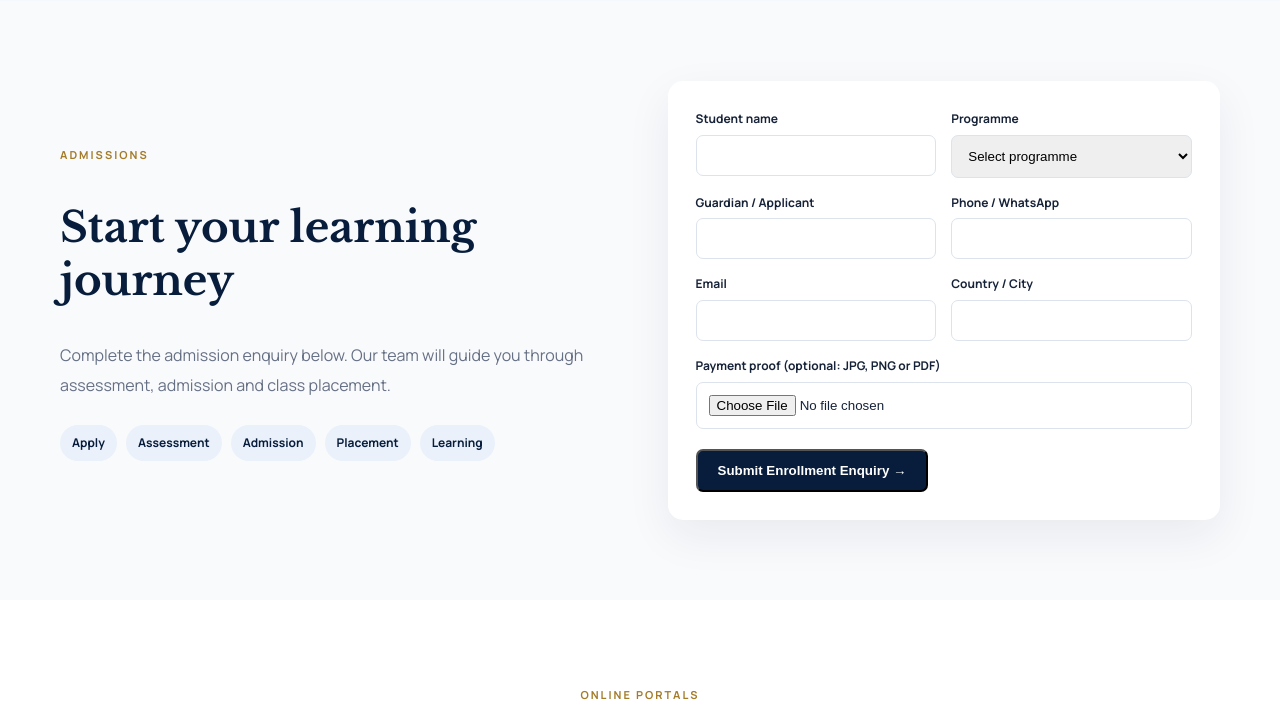
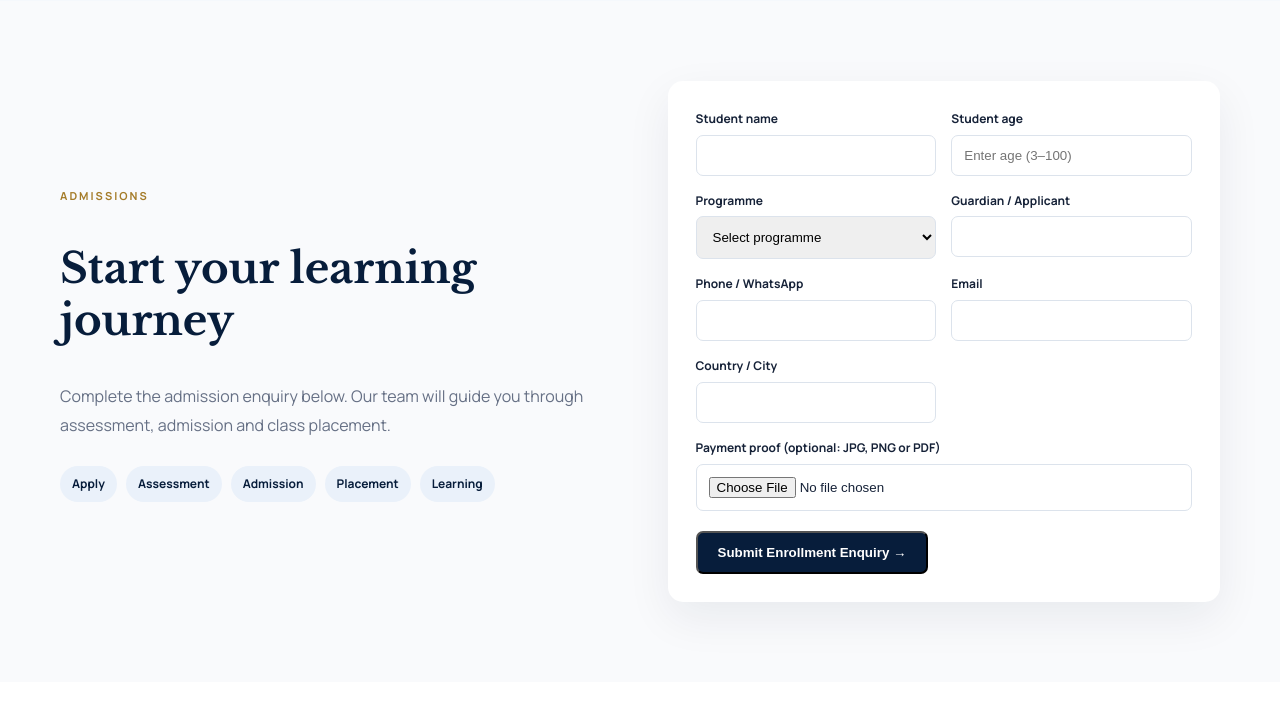
Before and after one commit to fadilu439/areej-virtual-islamic-academy, a Flask app: page / in a window 1280 px wide. Shown: the part 4041-4763 px from the top of the page. Run offline with Flask 3, Linux system fonts and the light colour scheme.

Commit message:
Add student age to public admission form

```diff
--- a/templates/home.html
+++ b/templates/home.html
@@ -151,6 +151,7 @@
           <input type="hidden" name="csrf_token" value="{{ csrf_token }}">
           <div class="form-grid">
             <div><label for="student_name">Student name</label><input id="student_name" name="student_name" required></div>
+            <div><label for="age">Student age</label><input id="age" name="age" type="number" min="3" max="100" step="1" inputmode="numeric" placeholder="Enter age (3–100)" required></div>
             <div><label for="programme">Programme</label><select id="programme" name="programme" required><option value="">Select programme</option><option>Qur'an Reading</option><option>Tajweed</option><option>Hifz</option><option>Arabic Language</option><option>Islamic Studies</option><option>Children's Programme</option><option>Youth Programme</option><option>Adult Education</option></select></div>
             <div><label for="guardian_name">Guardian / Applicant</label><input id="guardian_name" name="guardian_name" required></div>
             <div><label for="phone">Phone / WhatsApp</label><input id="phone" name="phone" required></div>
```
